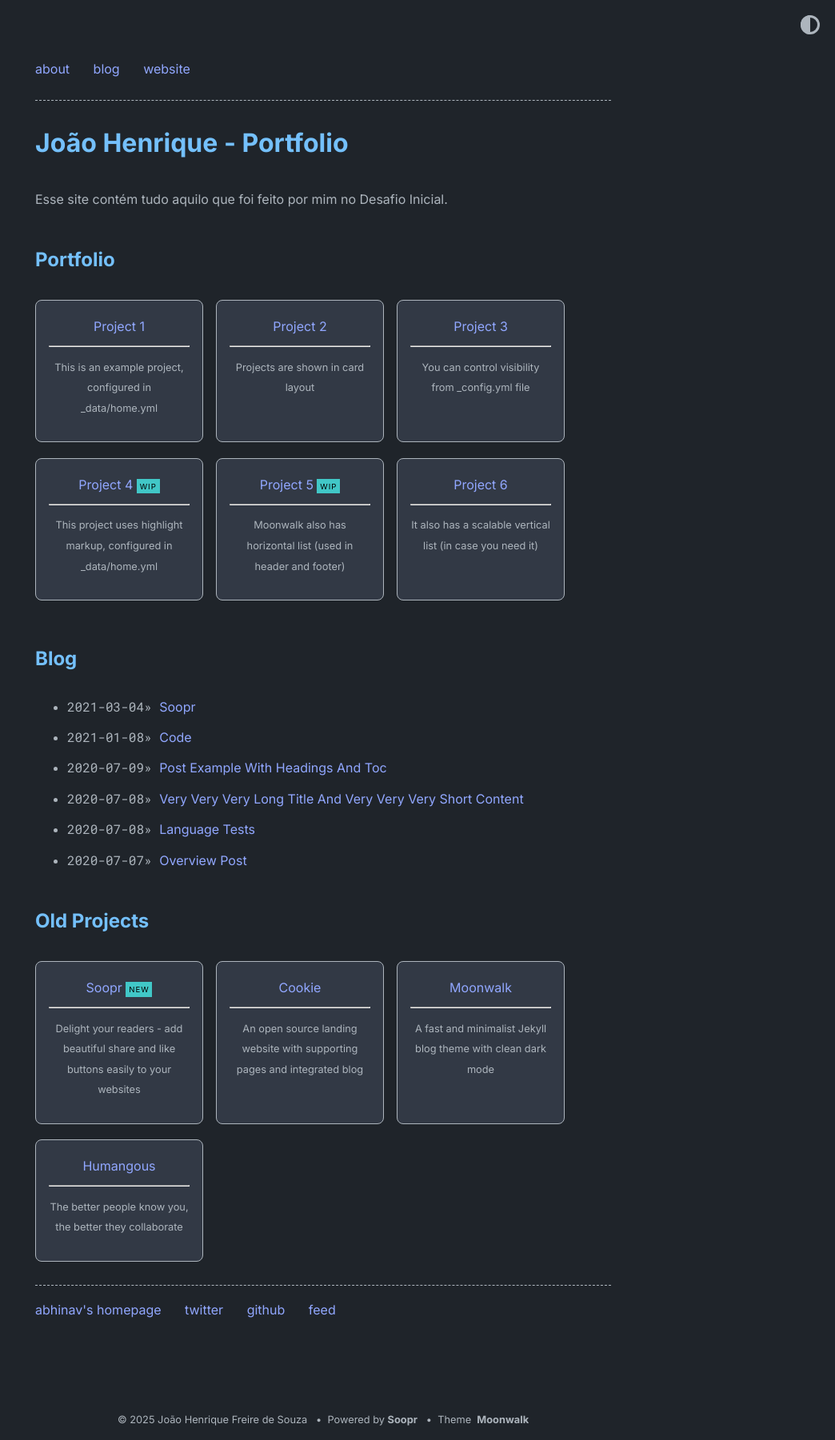
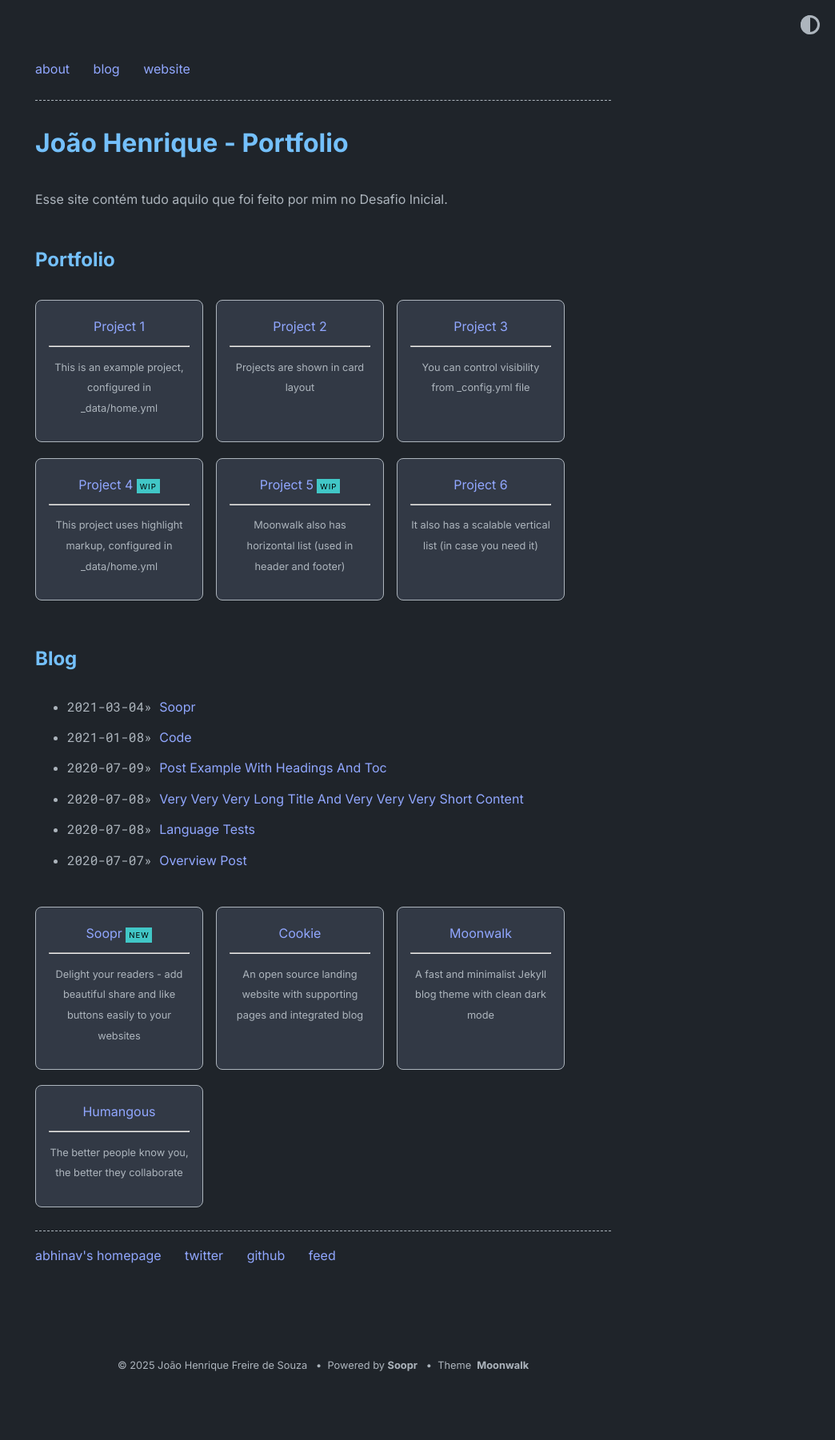
Before and after one commit to jotaaga1/jotaaga1.github.io, a Jekyll site: the page built from index.md, in a window 1280 px wide. Shown: the whole page at 80% size, without its empty margins (236-1280 px from the left). Built offline with Jekyll 4.4.1, drawn with Linux system fonts in a browser that asks for light colours; after the commit the page ends 1733 px from its top, so only the background shows below that.

Commit message:
Update _config.yml

```diff
--- a/_config.yml
+++ b/_config.yml
@@ -8,9 +8,7 @@ permalink: /:slug
 
 favicon: "./logo.png" # relative path to site's favicon
 
-twitter:
-    username: abhinav # update or delete this
-    card: summary_large_image
+
 
 #theme: moonwalk # if you are using GitHub Pages, change it to remote_theme: abhinavs/moonwalk
 remote_theme: abhinavs/moonwalk
@@ -36,7 +34,7 @@ theme_config:
     title_projects: Portfolio
     title_misc_list: Details
     title_blog: Blog
-    title_old_projects: Old Projects
+    title_site_apresentacao: Site da apresentação
 
 soopr:
   publish_token: "" # sign up at https://www.soopr.co to get your publish token and personalize share and reaction options
```
